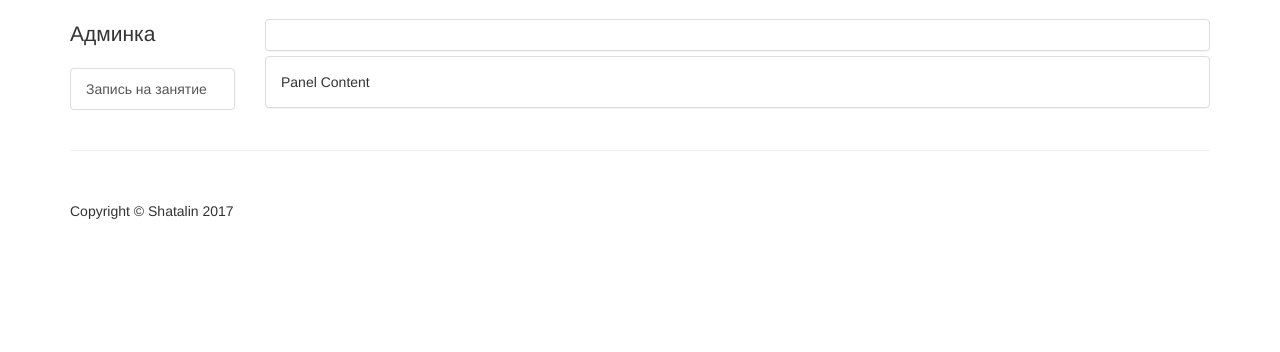
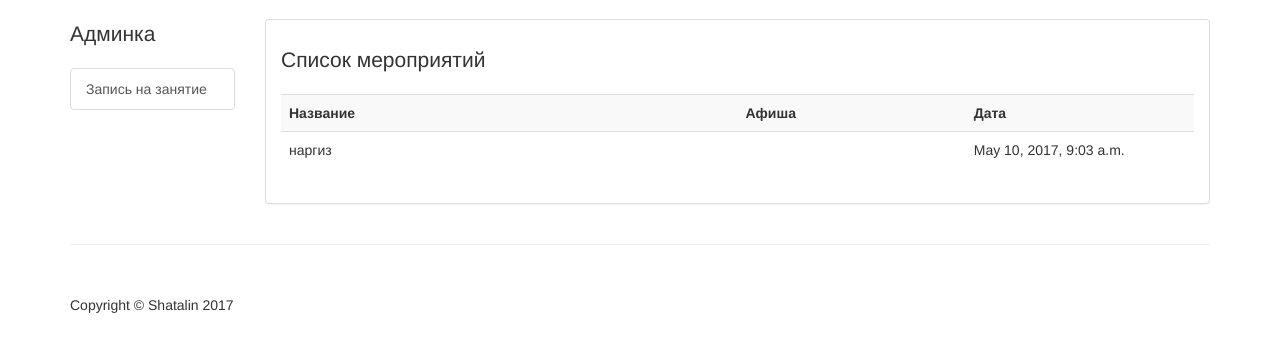
Before and after one commit to Shatalin89/organizator_helper, a Django app: a page that uses org_helper/events_base/templates/eventreg/regclient.html in a window 1280 px wide. Shown: the part 51-403 px from the top of the page. Run offline with Django 3.2, Linux system fonts and the light colour scheme; data comes from the database, SQL or seed files in the repository; both versions use the stored data as it was after the commit; some libraries are stand-ins or nearby versions.

Commit message:
add reg template

```diff
--- a/org_helper/events_base/templates/eventreg/regclient.html
+++ b/org_helper/events_base/templates/eventreg/regclient.html
@@ -11,16 +11,32 @@
 
 
 <div class="col-md-10">
-    <div class="panel-group">
-      <div class="panel panel-default">
-            <div class="panel-body">
+    <div id="scroll" data-target="#myScrollspy" data-offset="1">
+        <div class="panel-group">
+          <div class="panel panel-default">
+                <div class="panel-body">
+                    <table id="halls_list" class="table-striped table">
+                        <h4 class="lead">Список мероприятий</h4>
+                        <tr>
+                            <th class="col-xs-2">Название</th>
+                            <th class="col-xs-1">Афиша</th>
+                            <th class="col-xs-1">Дата</th>
+                        </tr>
+                        {% if infos %}
+                            {% for info in infos %}
+                        <tr>
+                            <td class="col-xs-2">{{ info.events_show_name }}</td>
+                            <td class="col-xs-1">{{ info.events_show_name.shows_image }}</td>
+                            <td class="col-xs-1">{{ info.events_date_time }}</td>
+                        </tr>
+                            {% endfor%}
+                        {% endif %}
 
-            </div>
-      </div>
-      <div class="panel panel-default">
-        <div class="panel-body">Panel Content</div>
-      </div>
+                    </table>
+                </div>
+          </div>
+
+        </div>
     </div>
 </div>
-
 {% endblock %}
--- a/org_helper/events_base/views.py
+++ b/org_helper/events_base/views.py
@@ -104,5 +104,5 @@ def del_info(request, info_id):
     return HttpResponseRedirect(reverse('events'))
 
 def reg_client(request):
-
-    return render(request, 'eventreg/regclient.html')
+    infos = models.EventsInfo.objects.filter(event_state=True)
+    return render(request, 'eventreg/regclient.html', {'infos': infos})
```
Also changed, not shown: org_helper/db.sqlite3, org_helper/events_base/migrations/0004_auto_20170530_0858.py (added).
